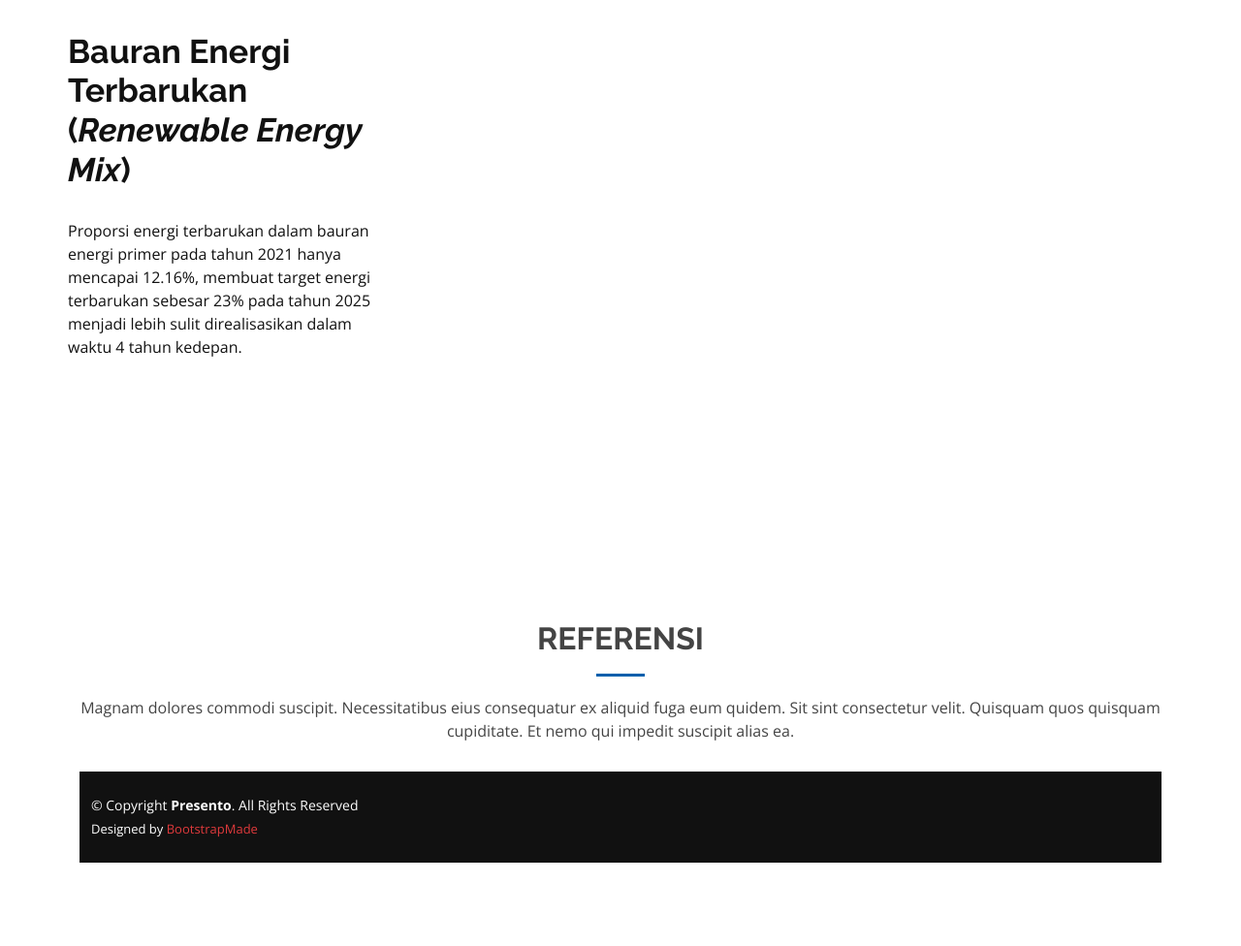
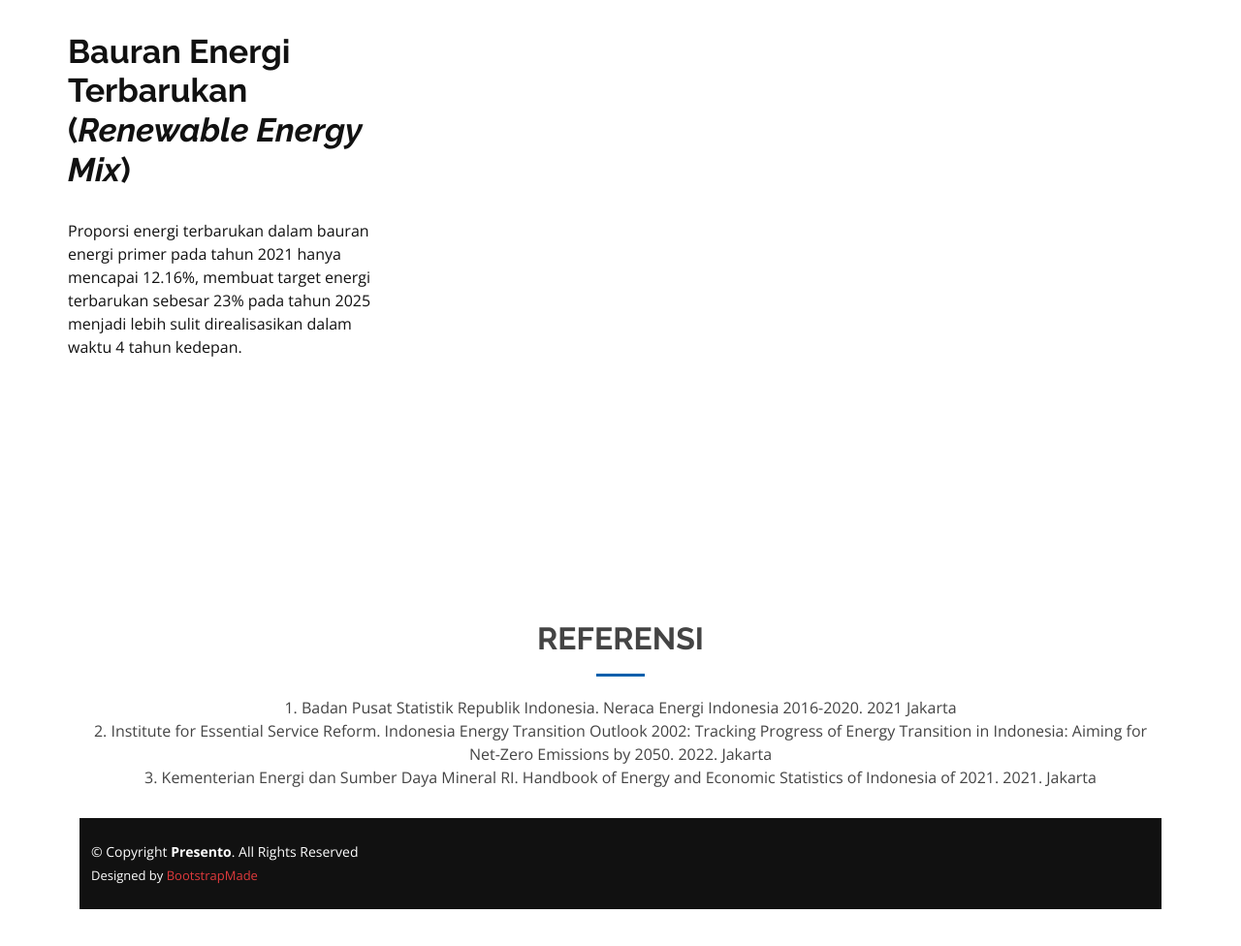
Before and after one commit to aldip4886/node, a website: page index.html in a window 1280 px wide. Shown: the part 1704-2680 px from the top of the page at 97% size. Before the commit the page ends 2654 px from the top, so only its background shows below. Drawn offline with nearby package versions, Linux system fonts and the light colour scheme; a script that the page names is missing.

Commit message:
Update index.html

```diff
--- a/index.html
+++ b/index.html
@@ -922,7 +922,11 @@
 
         <div class="section-title">
           <h2>Referensi</h2>
-          <p>Magnam dolores commodi suscipit. Necessitatibus eius consequatur ex aliquid fuga eum quidem. Sit sint consectetur velit. Quisquam quos quisquam cupiditate. Et nemo qui impedit suscipit alias ea.</p>
+          <p>1. Badan Pusat Statistik Republik Indonesia. Neraca Energi Indonesia 2016-2020. 2021 Jakarta</p>
+          <p>2. Institute for Essential Service Reform. Indonesia Energy Transition Outlook 2002: Tracking Progress of Energy Transition in Indonesia:
+            Aiming for Net-Zero Emissions by 2050. 2022. Jakarta</p>
+          <p>3. Kementerian Energi dan Sumber Daya Mineral RI. Handbook of Energy and Economic Statistics of Indonesia of 2021. 2021. Jakarta </p>
+
         </div>
 
         <!-- <div class="row" data-aos="fade-up" data-aos-delay="100">
```
